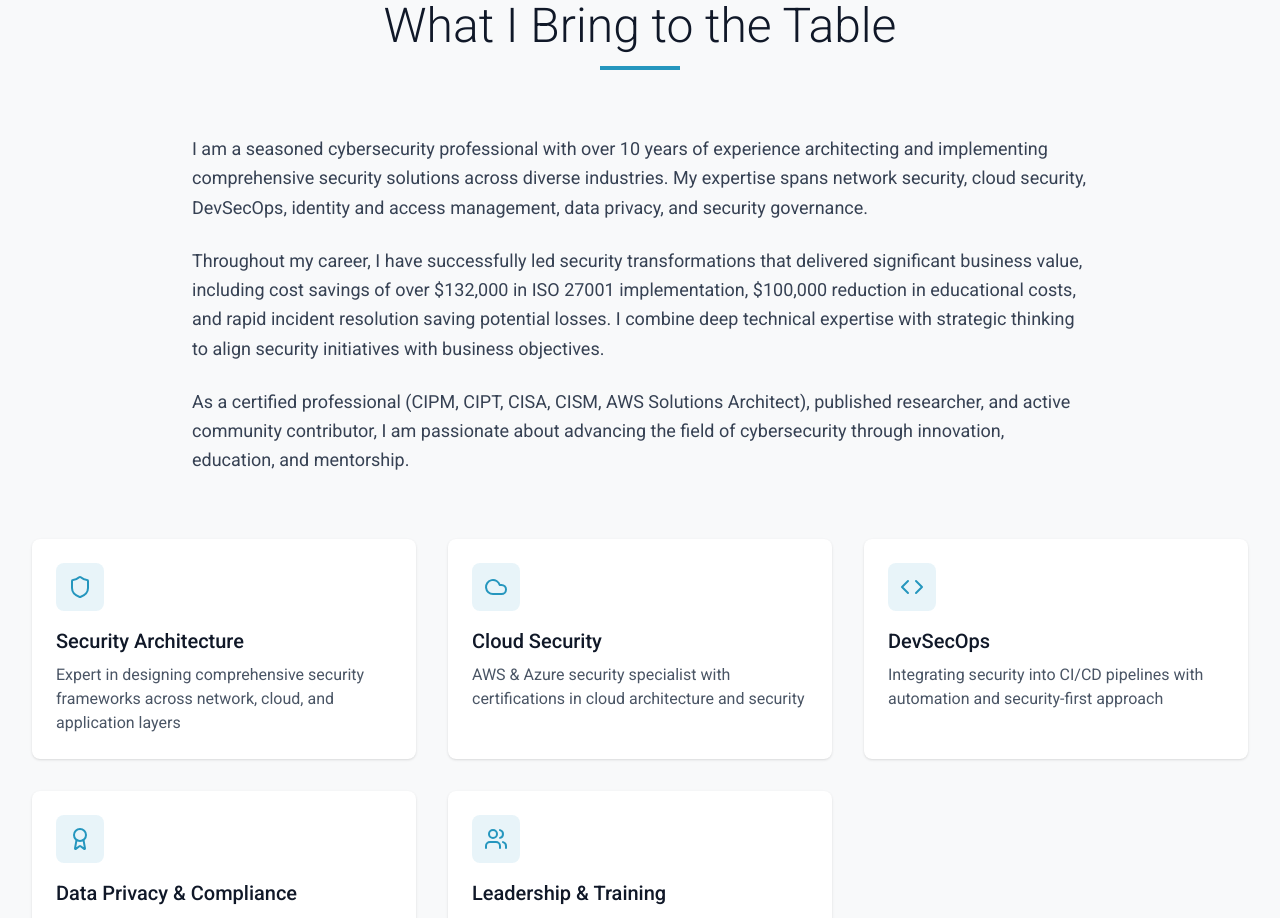
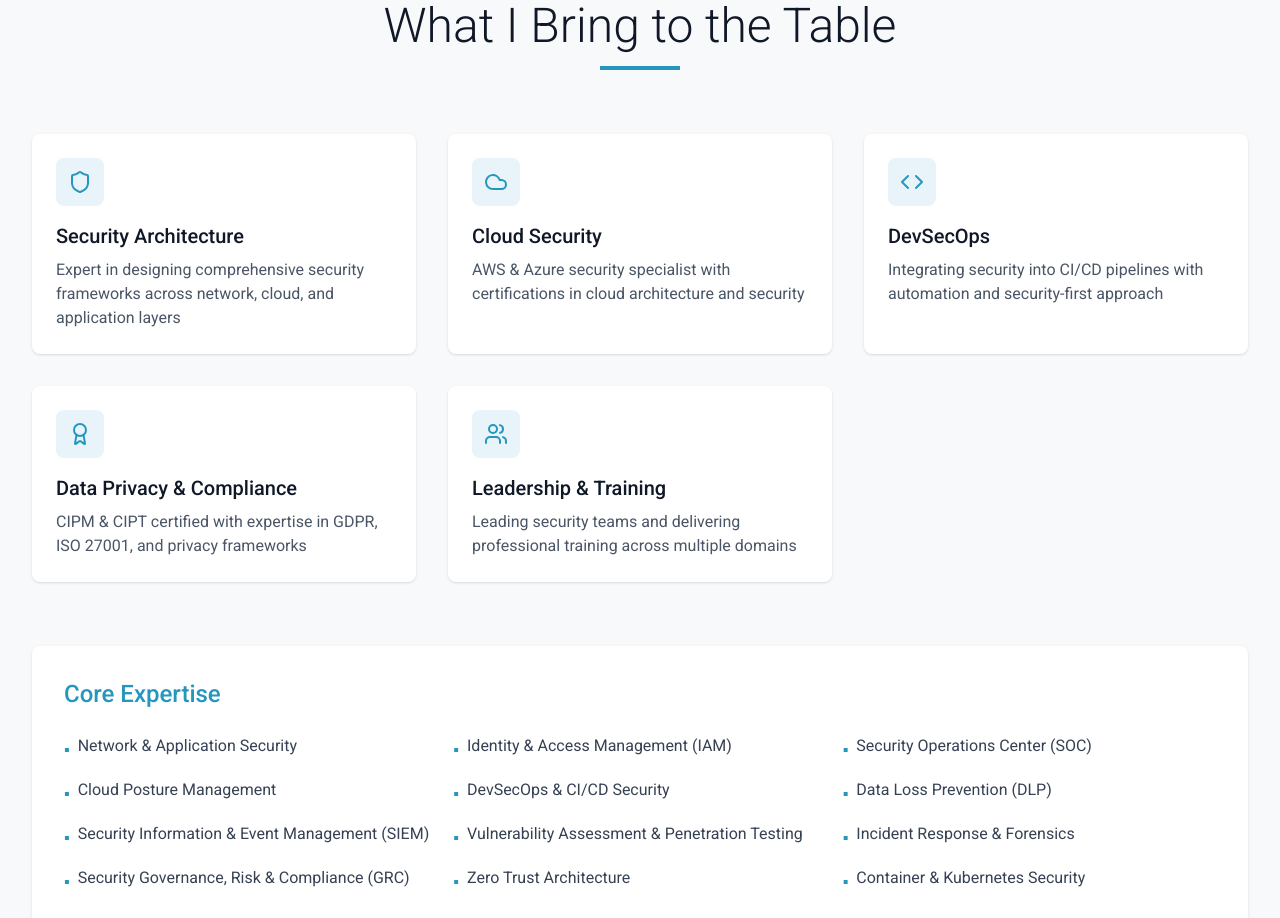
Before and after one commit to nishanthkumarpathi/nishanthkp-v2, a React (Vite) app: page / in a window 1280 px wide. Shown: the part 900-1818 px from the top of the page. Built offline with nearby package versions, Linux system fonts and the light colour scheme.

Commit message:
refactor: remove redundant personal introduction from About section

```diff
--- a/src/app/components/About.tsx
+++ b/src/app/components/About.tsx
@@ -53,26 +53,6 @@ export function About() {
           <div className="w-20 h-1 bg-[#2596be] mx-auto"></div>
         </div>
 
-        <div className="max-w-4xl mx-auto mb-16">
-          <p className="text-lg text-gray-700 leading-relaxed mb-6">
-            I am a seasoned cybersecurity professional with over 10 years of experience architecting and
-            implementing comprehensive security solutions across diverse industries. My expertise spans
-            network security, cloud security, DevSecOps, identity and access management, data privacy,
-            and security governance.
-          </p>
-          <p className="text-lg text-gray-700 leading-relaxed mb-6">
-            Throughout my career, I have successfully led security transformations that delivered significant
-            business value, including cost savings of over $132,000 in ISO 27001 implementation, $100,000
-            reduction in educational costs, and rapid incident resolution saving potential losses. I combine
-            deep technical expertise with strategic thinking to align security initiatives with business objectives.
-          </p>
-          <p className="text-lg text-gray-700 leading-relaxed">
-            As a certified professional (CIPM, CIPT, CISA, CISM, AWS Solutions Architect), published researcher,
-            and active community contributor, I am passionate about advancing the field of cybersecurity through
-            innovation, education, and mentorship.
-          </p>
-        </div>
-
         {/* Highlights Grid */}
         <div className="grid grid-cols-1 sm:grid-cols-2 lg:grid-cols-3 gap-8 mb-16">
           {highlights.map((item, index) => (
```
